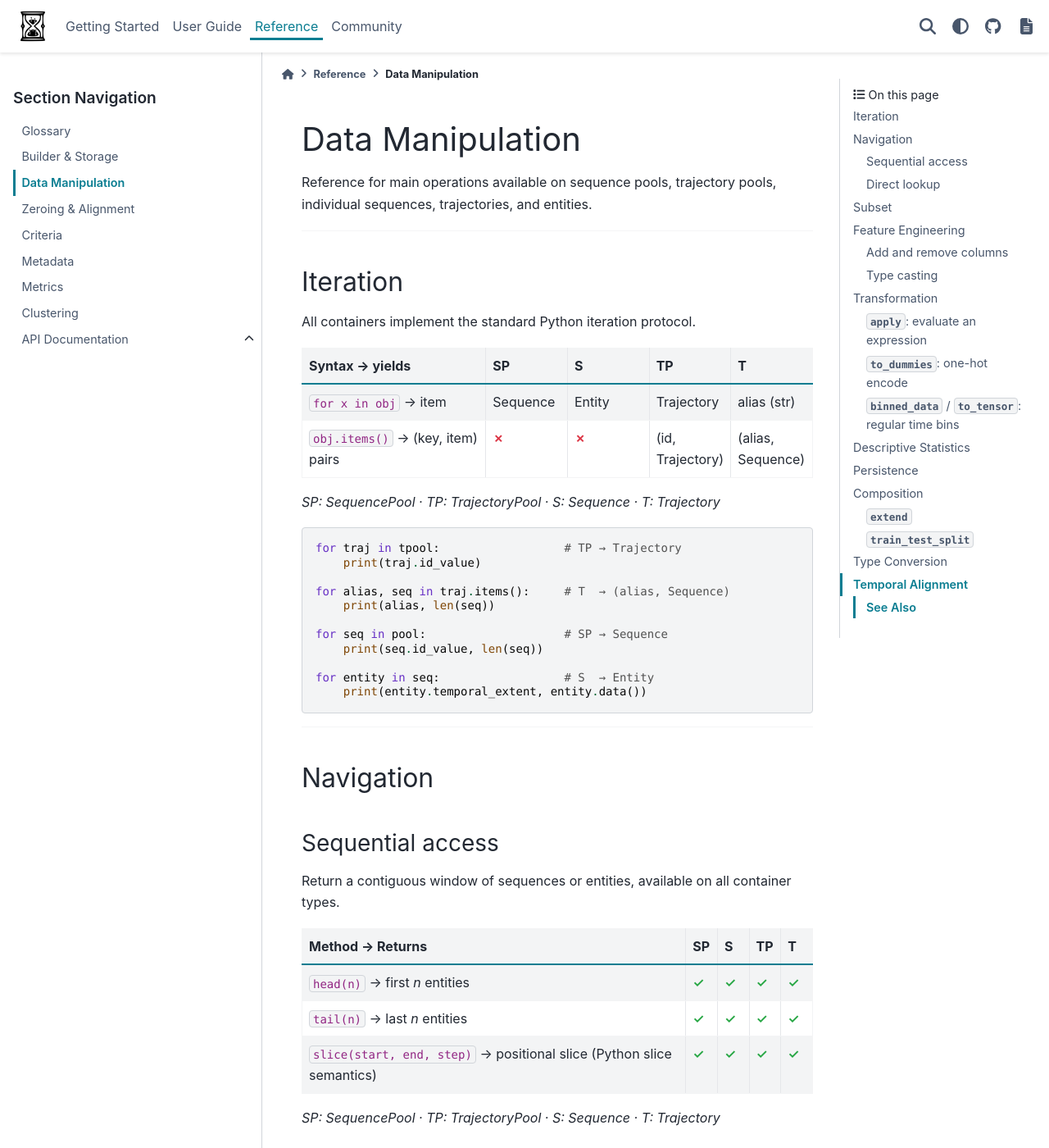
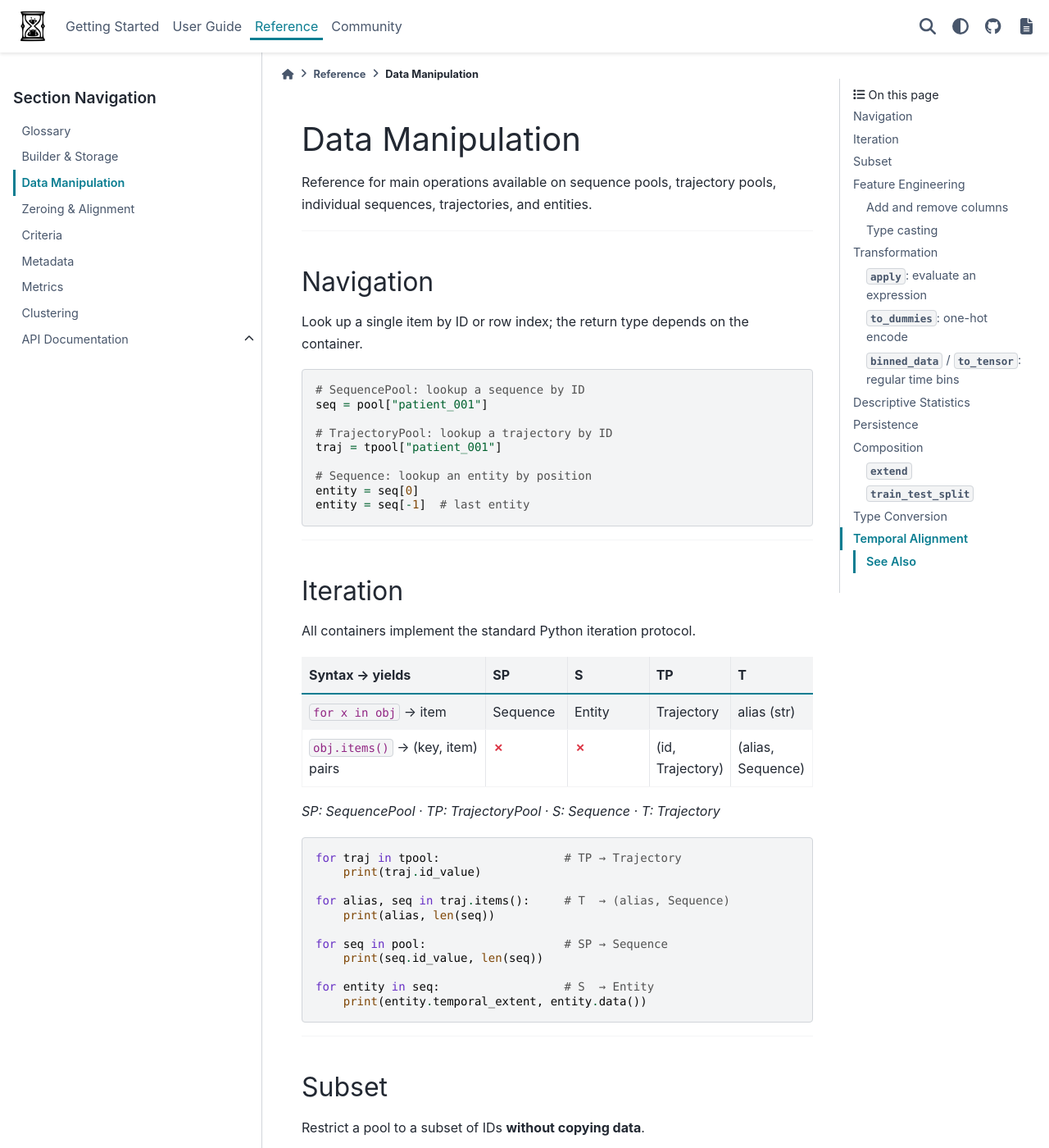
Before and after one commit to TanaT-Lab/TanaT, a Sphinx documentation site: the page built from doc/source/reference/manipulation.rst, in a window 1280 px wide and 1400 px high. Shown: the whole window at 82% size. Built offline with Sphinx 7.4.7 and the PyData theme 0.15.4, drawn with Linux system fonts in a browser that asks for light colours; pages that are not in the unit, such as notebooks, are missing from menus; some of the changed text lies outside the part shown.

Commit message:
doc: enhance navigation section with examples for item lookup in pools (#2)

```diff
--- a/doc/source/reference/manipulation.rst
+++ b/doc/source/reference/manipulation.rst
@@ -9,6 +9,26 @@ Data Manipulation
 
 Reference for main operations available on sequence pools, trajectory pools,
 individual sequences, trajectories, and entities.
+
+----
+
+Navigation
+==========
+
+Look up a single item by ID or row index; the return type depends on the container.
+
+.. code-block:: python
+
+   # SequencePool: lookup a sequence by ID
+   seq = pool["patient_001"]
+
+   # TrajectoryPool: lookup a trajectory by ID
+   traj = tpool["patient_001"]
+
+   # Sequence: lookup an entity by position
+   entity = seq[0]
+   entity = seq[-1]  # last entity
+
 
 ----
 
@@ -52,75 +72,6 @@ All containers implement the standard Python iteration protocol.
 
     for entity in seq:                  # S  → Entity
         print(entity.temporal_extent, entity.data())
-
-----
-
-Navigation
-==========
-
-Sequential access
------------------
-
-Return a contiguous window of sequences or entities, available on all container types.
-
-.. list-table::
-   :header-rows: 1
-   :widths: 60 5 5 5 5
-
-   * - Method → Returns
-     - SP
-     - S
-     - TP
-     - T
-   * - ``head(n)`` → first *n* entities
-     - :green:`✓`
-     - :green:`✓`
-     - :green:`✓`
-     - :green:`✓`
-   * - ``tail(n)`` → last *n* entities
-     - :green:`✓`
-     - :green:`✓`
-     - :green:`✓`
-     - :green:`✓`
-   * - ``slice(start, end, step)`` → positional slice (Python slice semantics)
-     - :green:`✓`
-     - :green:`✓`
-     - :green:`✓`
-     - :green:`✓`
-
-*SP: SequencePool · TP: TrajectoryPool · S: Sequence · T: Trajectory*
-
-Direct lookup
--------------
-
-Look up a single item by ID or row index; the return type depends on the container.
-
-.. list-table::
-   :header-rows: 1
-   :widths: 60 5 5 5 5
-
-   * - Method → Returns
-     - SP
-     - S
-     - TP
-     - T
-   * - ``pool[id]`` → Sequence / Trajectory
-     - :green:`✓`
-     - :red:`✗`
-     - :green:`✓`
-     - :red:`✗`
-   * - ``seq[i]`` → Entity (negative indices supported)
-     - :red:`✗`
-     - :green:`✓`
-     - :red:`✗`
-     - :red:`✗`
-   * - ``seq[i:j]`` → Sequence view
-     - :red:`✗`
-     - :green:`✓`
-     - :red:`✗`
-     - :red:`✗`
-
-*SP: SequencePool · TP: TrajectoryPool · S: Sequence · T: Trajectory*
 
 ----
 
```
